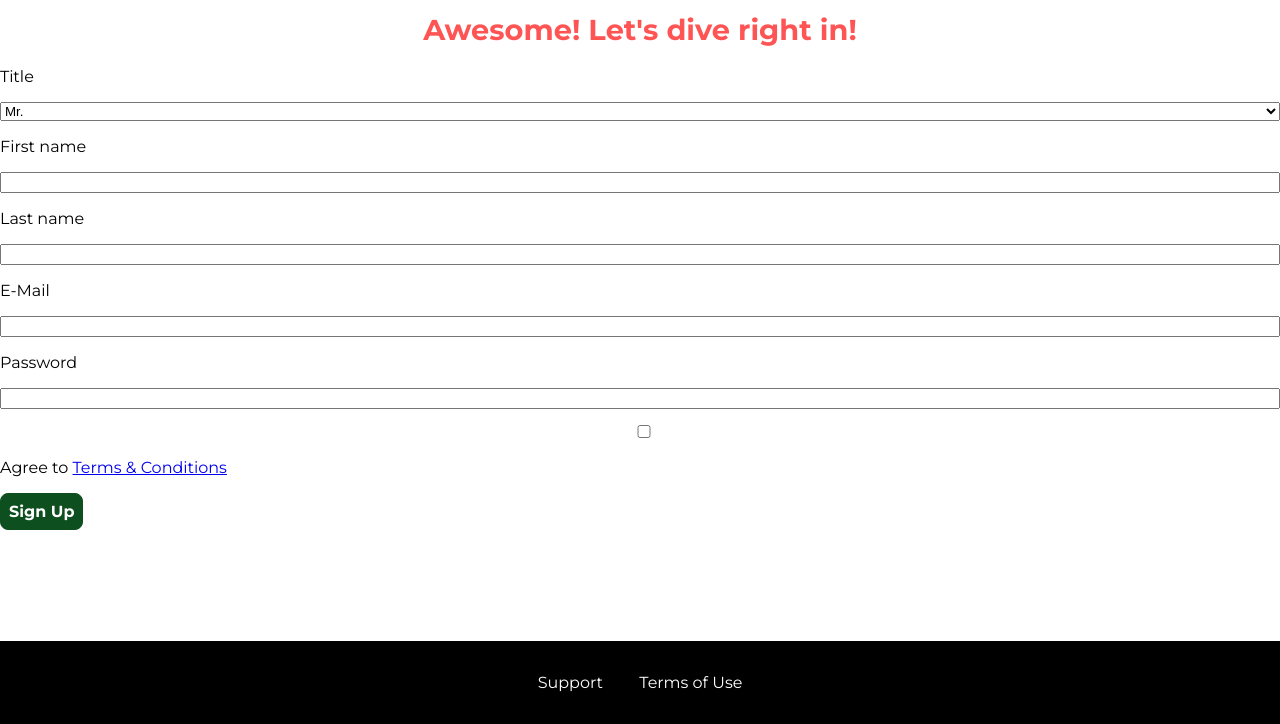
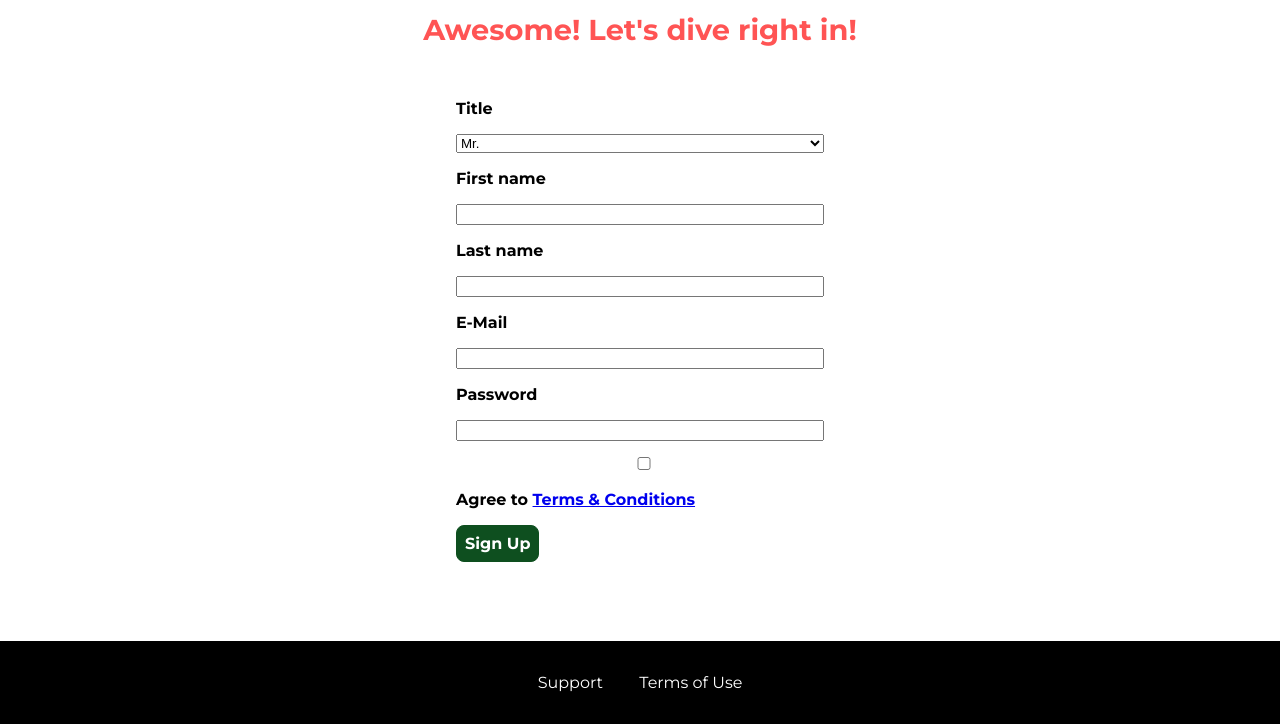
Before and after one commit to AlexDoss42/css_basics, a plain HTML site: page start-hosting/index.html in a window 1280 px wide. Shown: the part 79-803 px from the top of the page. Drawn offline with Linux system fonts and the light colour scheme.

Commit message:
sets up some basic rules for the form layout

```diff
--- a/start-hosting/start-hosting.css
+++ b/start-hosting/start-hosting.css
@@ -6,6 +6,14 @@ main {
   text-align: center;
   font-size: 1.8rem;
   color: #ff5454;
+}
+
+.signup-form {
+  padding: 1rem;
+}
+
+.signup-form label {
+  font-weight: bold;
 }
 
 .signup-form label,
@@ -29,3 +37,10 @@ main {
   display: block;
   margin-top: 1rem;
 }
+
+@media (min-width: 40rem) {
+  .signup-form {
+    margin: auto;
+    width: 25rem;
+  }
+}
```
